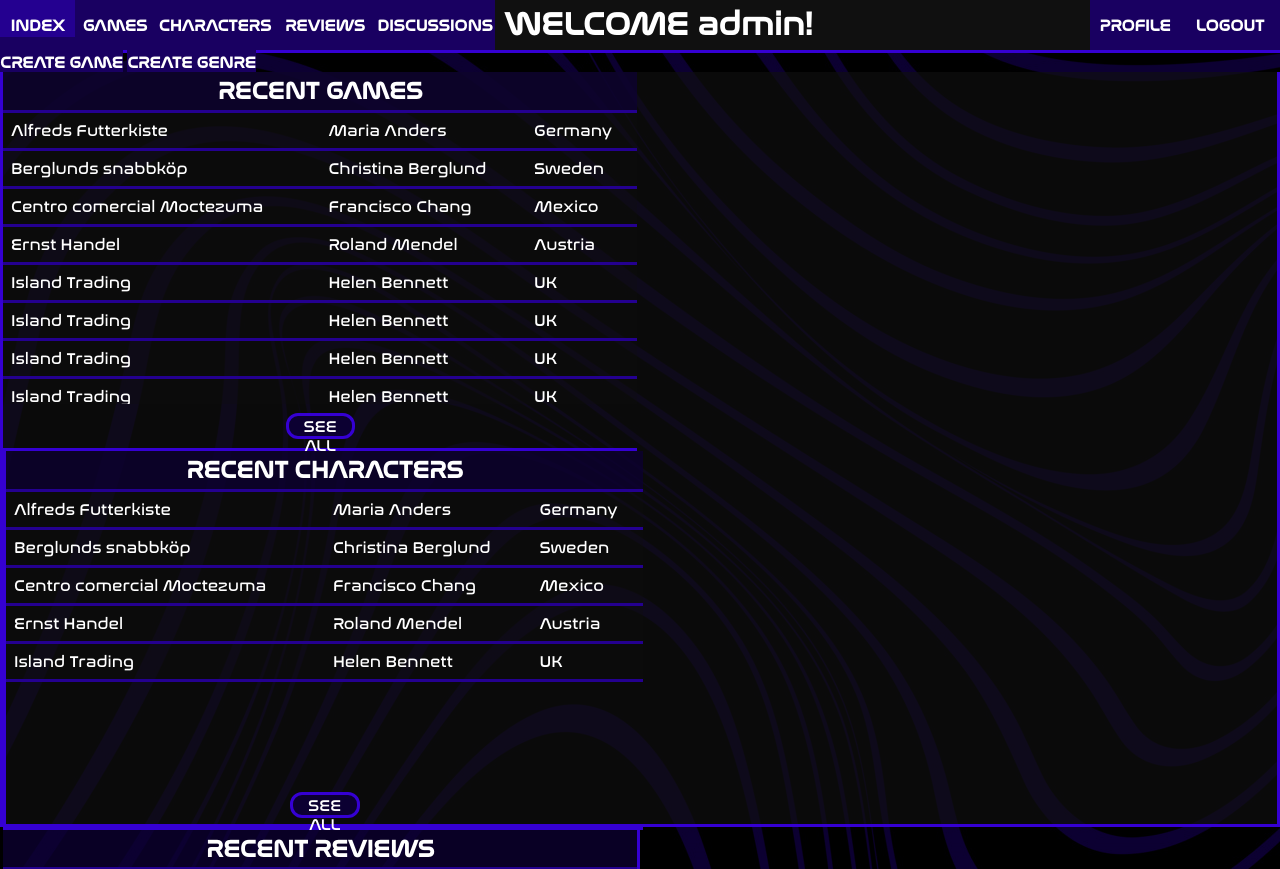
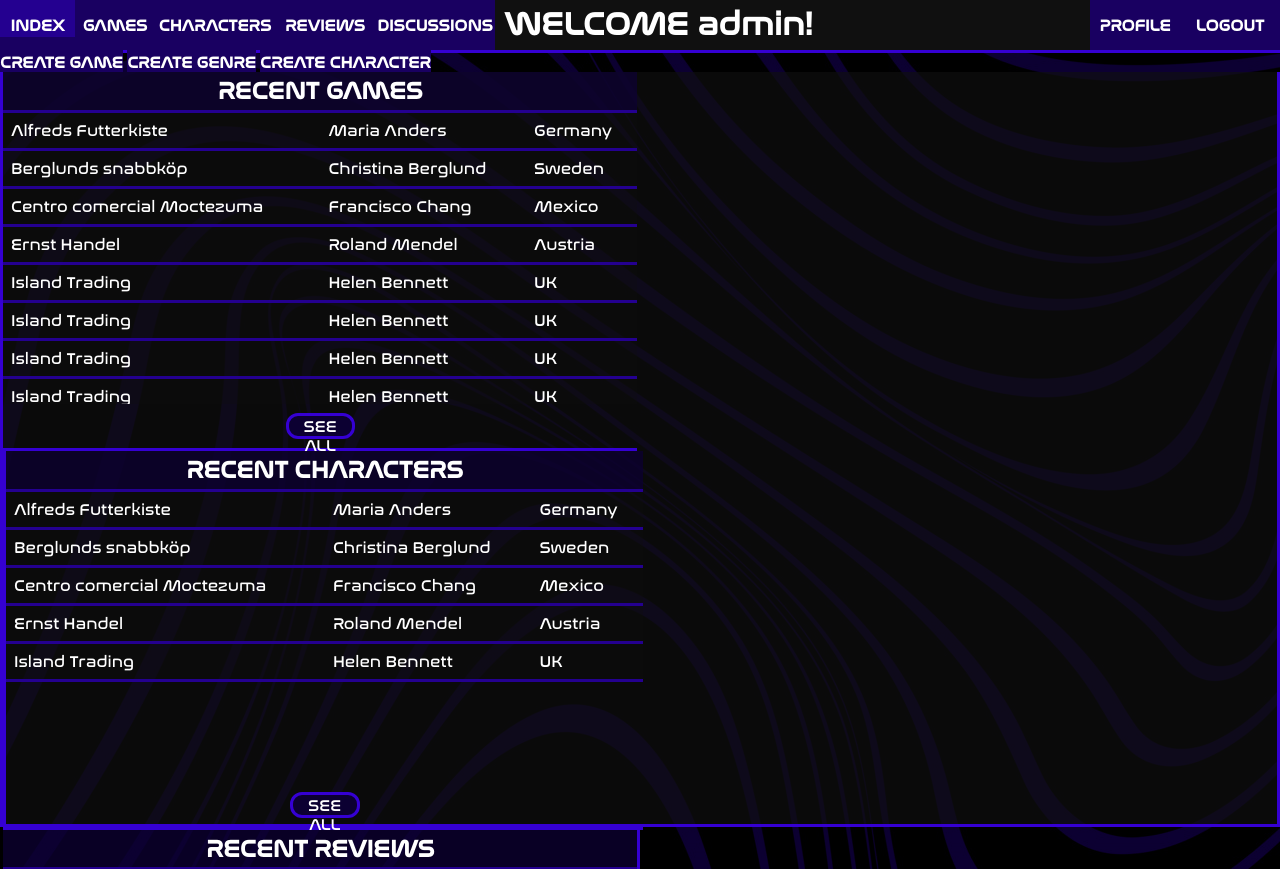
Before and after one commit to bernardofg24/ProjetoDIAM, a Django app: page /levelcheck/index in a window 1280 px wide. Shown: the top 869 px of the page. Run offline with Django 4.2, Linux system fonts and the light colour scheme; a user stored in the database is signed in.

Commit message:
characters

```diff
--- a/projeto/levelcheck/models.py
+++ b/projeto/levelcheck/models.py
@@ -1,6 +1,8 @@
+import django.utils.timezone
 from django.core.validators import MaxValueValidator, MinValueValidator
 from django.db import models
 from django.contrib.auth.models import User
+from django.utils import timezone
 
 
 class Genre(models.Model):
@@ -34,7 +36,8 @@ class Character(models.Model):
     game = models.ForeignKey(Game, on_delete=models.CASCADE)
     name = models.CharField(max_length=50)
     age = models.CharField(max_length=50)
-    pub_date = models.DateTimeField('Posted')
+    img = models.ImageField(upload_to='characters/')
+    pub_date = models.DateTimeField('Posted', default=timezone.now)
 
 
 class LevelUser(models.Model):
--- a/projeto/levelcheck/templates/levelcheck/index.html
+++ b/projeto/levelcheck/templates/levelcheck/index.html
@@ -11,7 +11,7 @@
     <div style="display: flex">
         <a class="nav_link" style="width: 75px">INDEX</a>
         <a class="nav_link" style="width: 80px" href="{% url 'levelcheck:all_games' %}">GAMES</a>
-        <a class="nav_link" style="width: 120px" href="{% url 'levelcheck:all_games' %}">CHARACTERS</a>
+        <a class="nav_link" style="width: 120px" href="{% url 'levelcheck:all_characters' %}">CHARACTERS</a>
         <a class="nav_link" style="width: 100px" href="{% url 'levelcheck:all_games' %}">REVIEWS</a>
         <a class="nav_link" style="width: 120px" href="{% url 'levelcheck:all_games' %}">DISCUSSIONS</a>
     </div>
@@ -24,6 +24,7 @@
 
         <a class="nav_link" style="width: 140px" href="{% url 'levelcheck:create_game' %}">CREATE GAME</a>
         <a class="nav_link" style="width: 140px" href="{% url 'levelcheck:create_genre' %}">CREATE GENRE</a>
+        <a class="nav_link" style="width: 140px" href="{% url 'levelcheck:create_character' %}">CREATE CHARACTER</a>
 
 
 <div id="main">
--- a/projeto/levelcheck/urls.py
+++ b/projeto/levelcheck/urls.py
@@ -16,5 +16,7 @@ urlpatterns = [
     path('editprofile/<int:id>', views.edit_profile, name='edit_profile'),
     path('creategame', views.create_game, name='create_game'),
     path('creategenre', views.create_genre, name='create_genre'),
-    path('allgames', views.all_games, name='all_games')
+    path('createcharacter', views.create_character, name='create_character'),
+    path('allgames', views.all_games, name='all_games'),
+    path('allcharacters', views.all_characters, name='all_characters'),
 ]
--- a/projeto/levelcheck/views.py
+++ b/projeto/levelcheck/views.py
@@ -8,7 +8,7 @@ from django.contrib.auth import authenticate, login, logout as django_logout
 from django.contrib.auth.models import User
 from django.contrib.auth.decorators import login_required
 from .models import *
-from .forms import GameForm, GenreForm
+from .forms import GameForm, GenreForm, CharacterForm
 
 
 def login_form(request):
@@ -136,6 +136,24 @@ def create_genre(request):
 
 
 @login_required
+def create_character(request):
+    if request.method == "POST":
+        character_form = CharacterForm(request.POST, request.FILES)
+        if character_form.is_valid():
+            character_form.save()
+        return HttpResponseRedirect(reverse('levelcheck:index'))
+    else:
+        character_form = CharacterForm()
+        return render(request, 'levelcheck/create_character.html', context={"character_form": character_form})
+
+
+@login_required
 def all_games(request):
     games = Game.objects.all()
     return render(request, 'levelcheck/all_games.html', context={'games': games})
+
+
+@login_required
+def all_characters(request):
+    characters = Character.objects.all()
+    return render(request, 'levelcheck/all_characters.html', context={'characters': characters})
```
Also changed, not shown: projeto/levelcheck/forms.py (+8 -1 lines), projeto/levelcheck/templates/levelcheck/all_characters.html (added, +17 -0 lines), projeto/levelcheck/templates/levelcheck/create_character.html (added, +16 -0 lines), projeto/db.sqlite3, projeto/levelcheck/migrations/0007_character_img.py (added), projeto/levelcheck/migrations/0008_alter_character_pub_date.py (added), projeto/levelcheck/migrations/0009_alter_character_pub_date.py (added), projeto/levelcheck/migrations/0010_alter_character_pub_date.py (added), projeto/levelcheck/static/website/images/characters/Rytlock_Brimstone.jpg (added), projeto/levelcheck/static/website/images/characters/tybalt.jpg (added).
